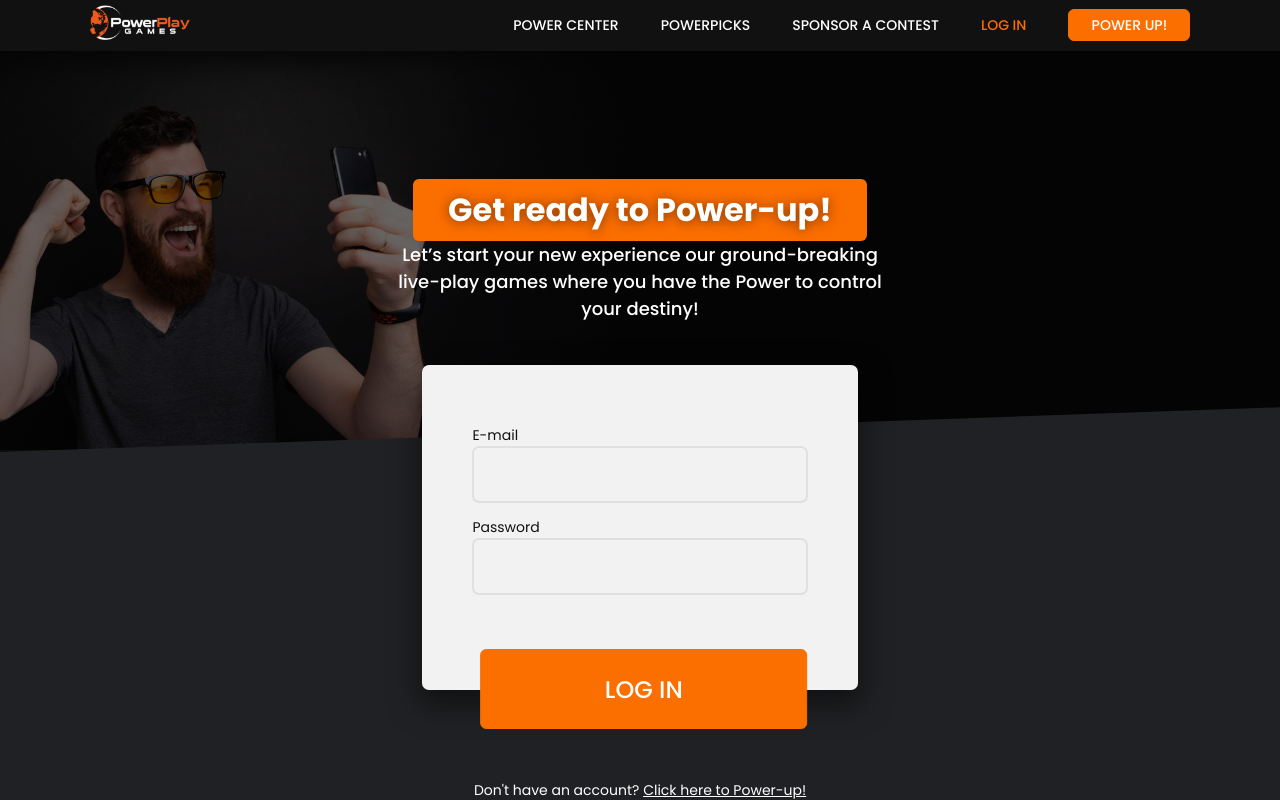
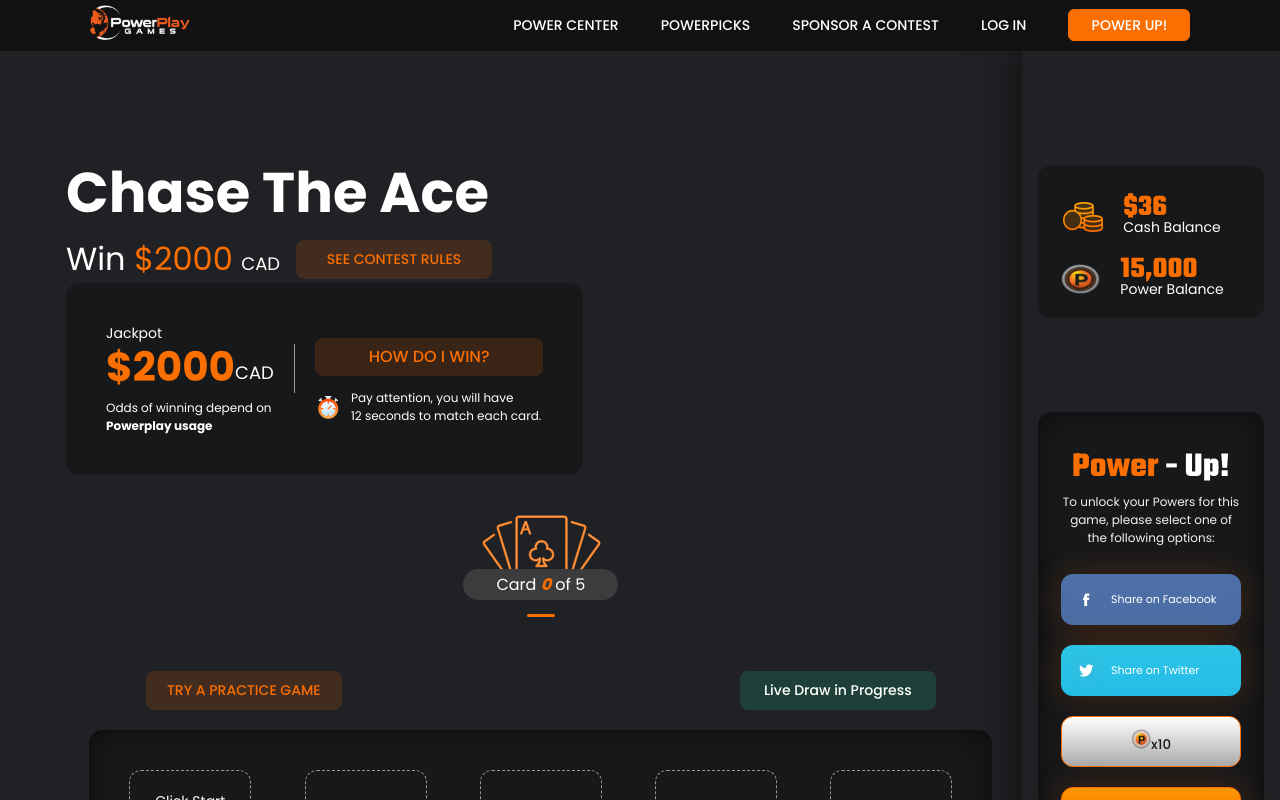
Before and after one commit to fancykingstar/live-fantasy, a React app: page /card-game in a window 1280 px wide. Before the commit this address led to /login. Shown: the top 800 px of the page. Built offline with nearby package versions, Linux system fonts and the light colour scheme.

Commit message:
card game route changed from protected to public

```diff
--- a/src/App.js
+++ b/src/App.js
@@ -44,8 +44,8 @@ const App = props => {
                 <Route path='/select-teams' component={SelectTeams} />
                 <Route path='/powerbet-live' component={PowerBetLive} />
                 <Route path='/bingo-pre-game' component={BingoPreGame} />
-                {/* <Route path='/card-game' component={CardGame} /> */}
-                <ProtectedRoute path='/card-game' component={CardGame} />
+                <Route path='/card-game' component={CardGame} />
+                {/* <ProtectedRoute path='/card-game' component={CardGame} /> */}
                 <Route path='/power-picks' component={PowerPicks} />
                 <Route path='/chase-a-card' component={ChaseACard} />
                 <Route path='/faqs' component={FAQ} />
```
Also changed, not shown: 1 other file (tests, documents, lock files or other folders).
